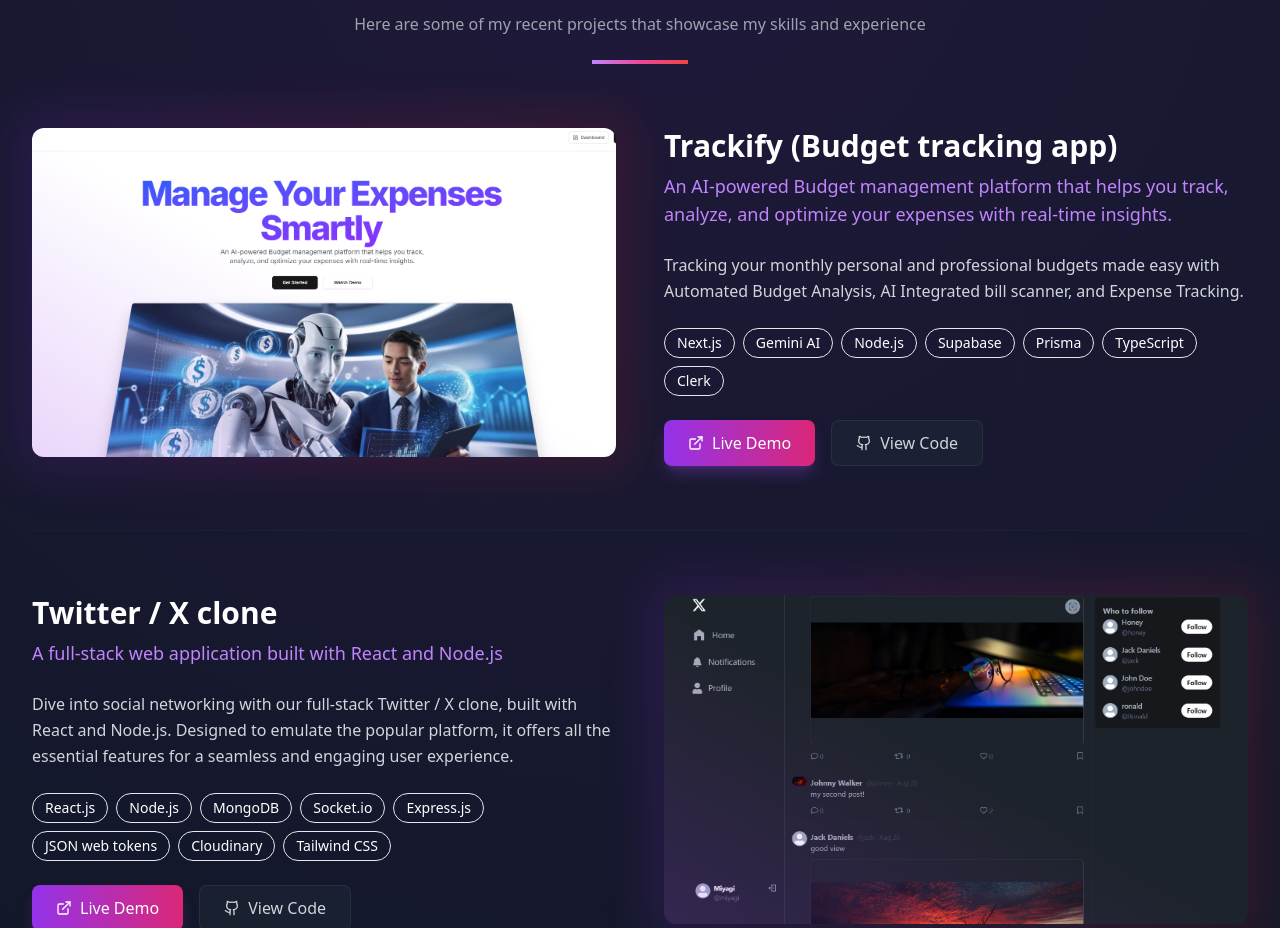
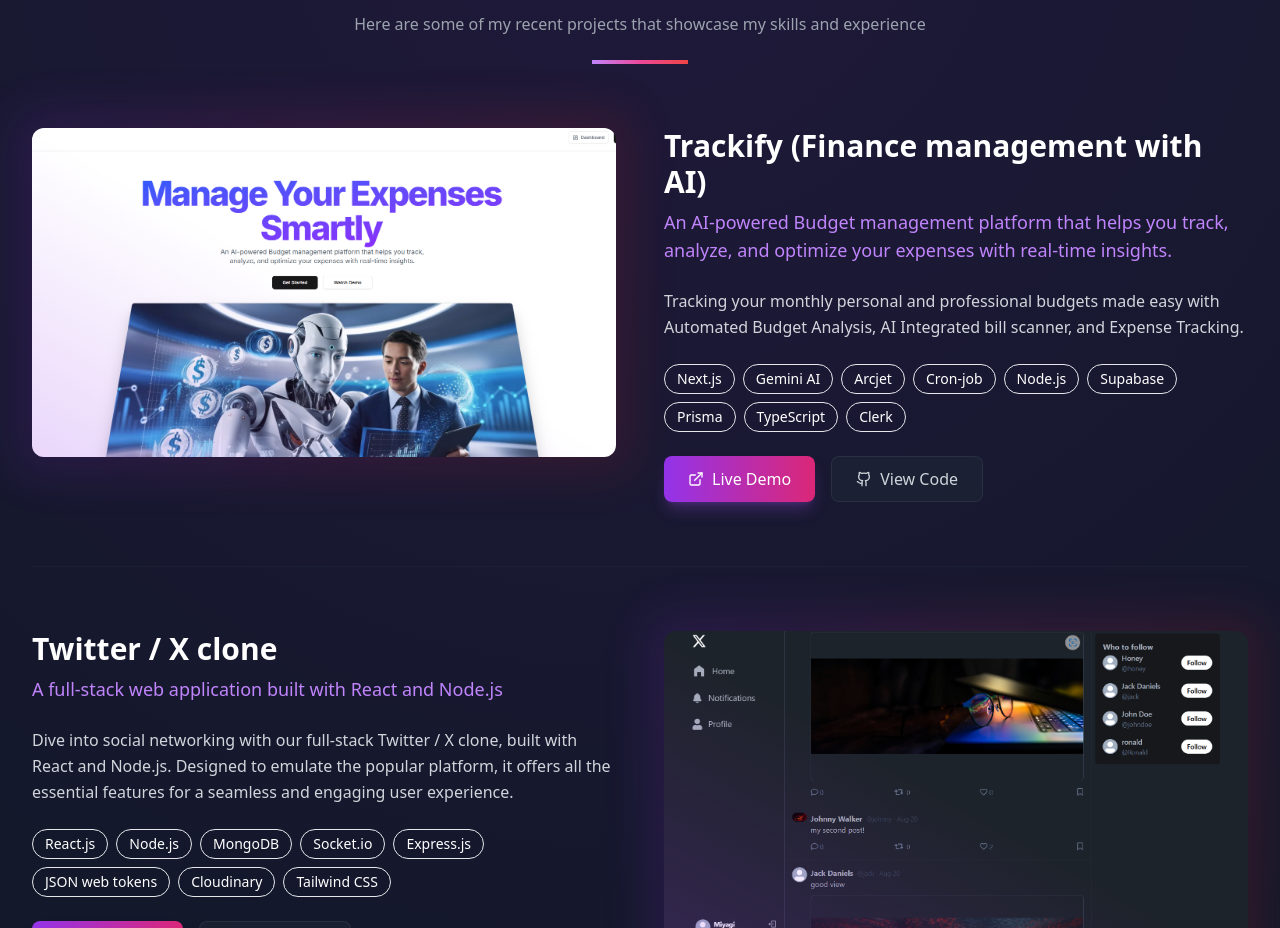
Before and after one commit to YashTirpude/Portfolio, a React (Vite) app: page / in a window 1280 px wide. Shown: the part 924-1852 px from the top of the page. Built offline with nearby package versions, Linux system fonts and the light colour scheme.

Commit message:
skillset update

```diff
--- a/src/data/projectData.ts
+++ b/src/data/projectData.ts
@@ -12,7 +12,7 @@
 
 export const projectsData: Project[] = [
   {
-    title: "Trackify (Budget tracking app)",
+    title: "Trackify (Finance management with AI)",
     description:
       "An AI-powered Budget management platform that helps you track, analyze, and optimize your expenses with real-time insights.",
 
@@ -22,6 +22,10 @@
     tech: [
       { name: "Next.js", color: "bg-black" },
       { name: "Gemini AI", color: "bg-teal-500" },
+      { name: "Arcjet", color: "bg-teal-500" },
+
+      { name: "Cron-job", color: "bg-teal-500" },
+
       { name: "Node.js", color: "bg-blue-600" },
       { name: "Supabase", color: "bg-purple-600" },
       { name: "Prisma", color: "bg-blue-400" },
```
